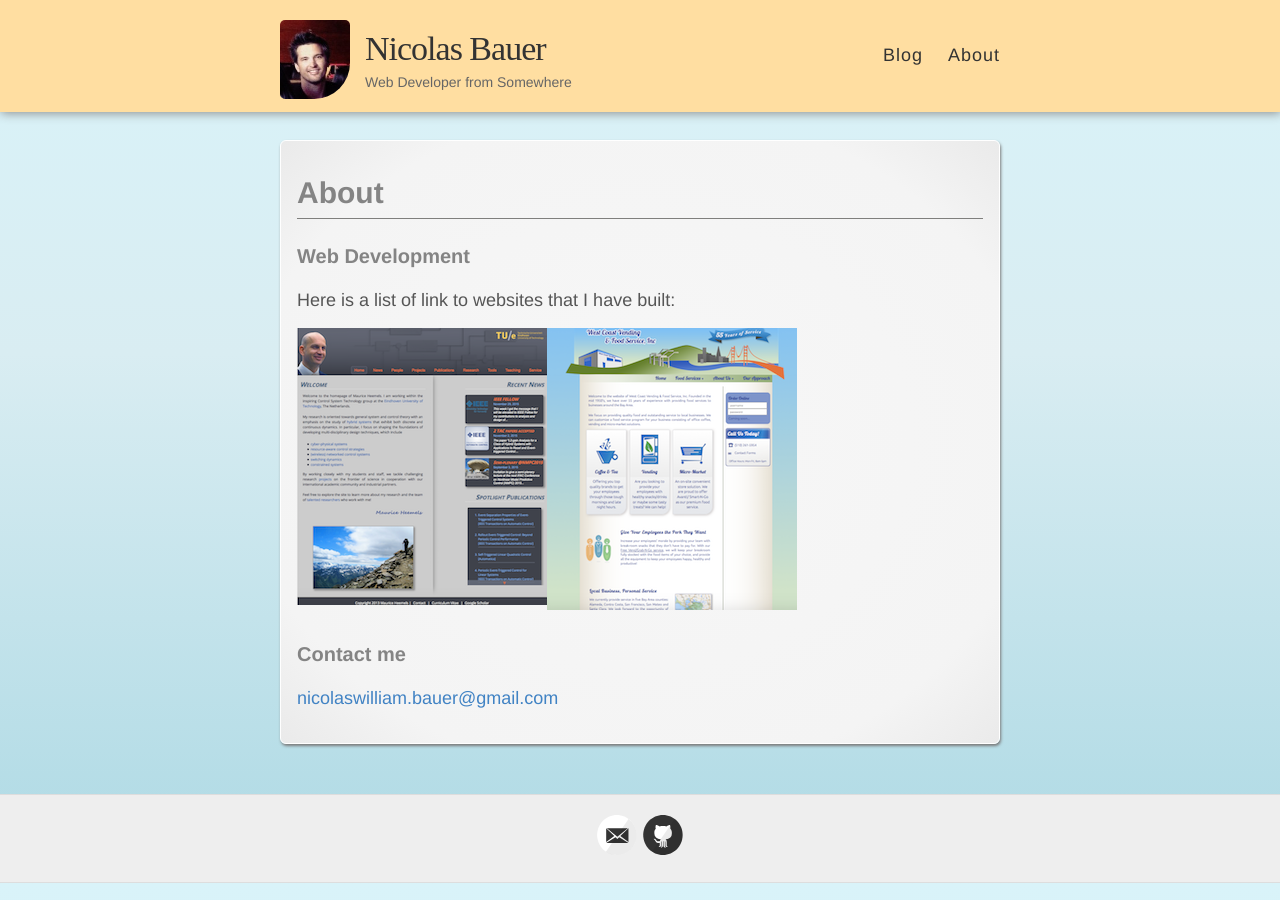
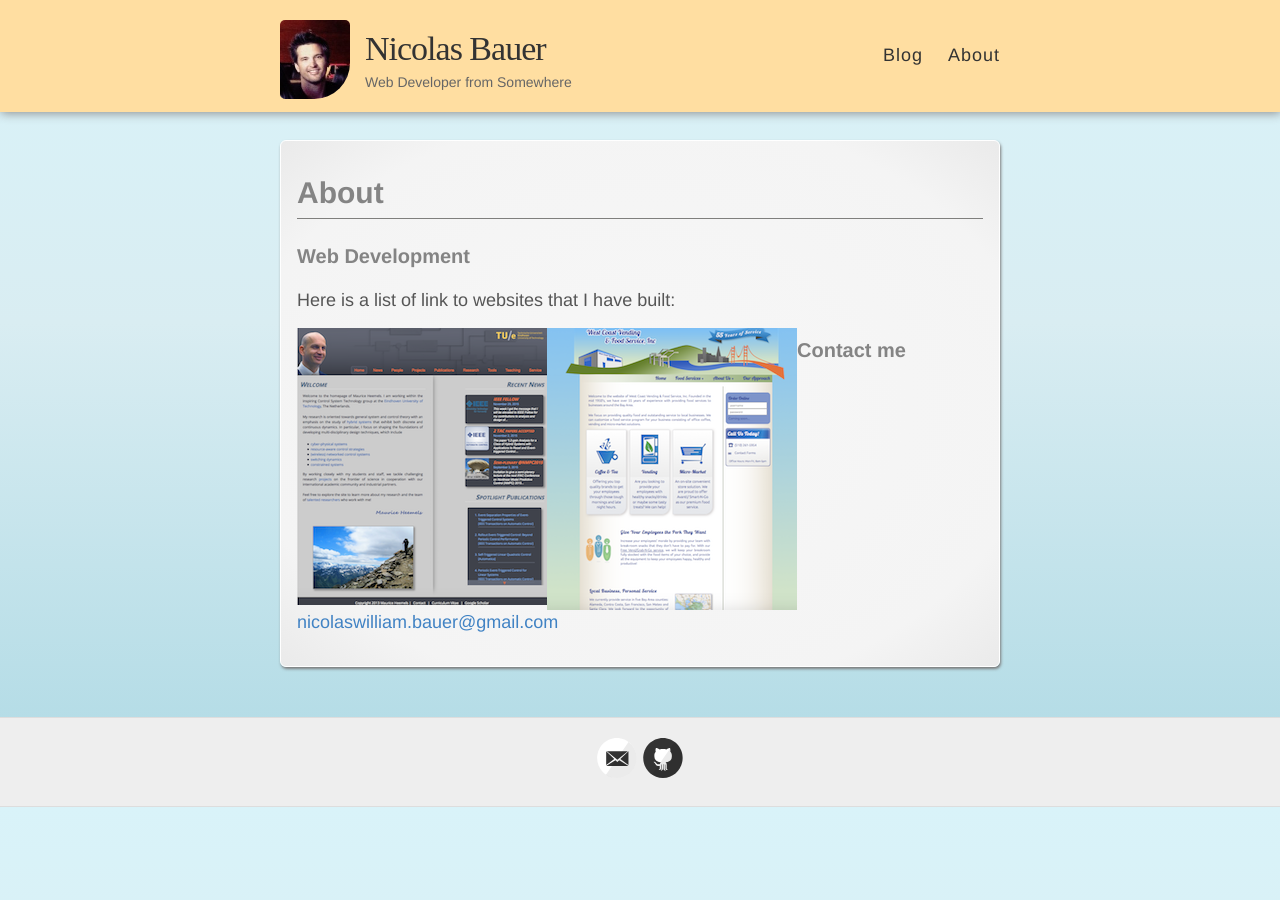
Before and after one commit to nwbauer/nwbauer.github.io, a Jekyll site: the page built from about.md, in a window 1280 px wide. Built offline with Jekyll 4.4.1, drawn with Linux system fonts in a browser that asks for light colours; some web fonts are replaced.

Commit message:
image adjustments

```diff
--- a/about.md
+++ b/about.md
@@ -10,7 +10,7 @@ permalink: /about/
 
 Here is a list of link to websites that I have built:
 
-[![West Coast Vending and Food Service]({{ site.baseurl }}/images/heemels.png){: .floatleft}](http://www.heemels.tue.nl/ "Maurice Heemels TUE") [![Maurice Heemels TUE]({{ site.baseurl }}/images/wcvending.png)](https://wcvending.com "West Coast Vending and Food Service")
+[![West Coast Vending and Food Service]({{ site.baseurl }}/images/heemels.png){: .floatleft}](http://www.heemels.tue.nl/ "Maurice Heemels TUE") [![Maurice Heemels TUE]({{ site.baseurl }}/images/wcvending.png){: .floatleft}](https://wcvending.com "West Coast Vending and Food Service")
 
 
 ### Contact me
```
